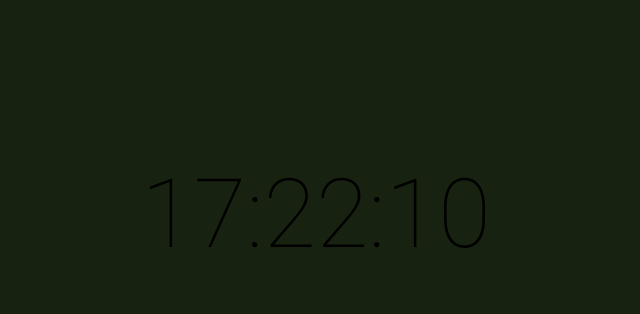
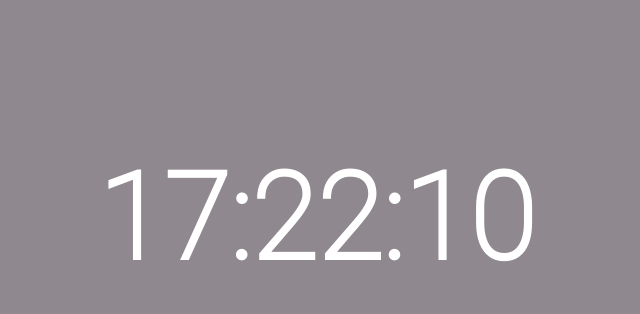
Before and after one commit to cybortybor/colorclock, a plain HTML site: page index.html in a window 1280 px wide. Shown: the part 206-520 px from the top of the page, without its empty margins (324-964 px from the left). Drawn offline with Linux system fonts and the light colour scheme.

Commit message:
Update index.html
new html

```diff
--- a/index.html
+++ b/index.html
@@ -3,7 +3,7 @@
 Created using JS Bin
 http://jsbin.com
 
-Copyright (c) 2021 by cybortybor (http://jsbin.com/xeyimuj/4/edit)
+Copyright (c) 2021 by cybortybor (http://jsbin.com/xeyimuj/5/edit)
 
 Released under the MIT license: http://jsbin.mit-license.org
 -->
@@ -29,9 +29,9 @@ html, body {
   text-align: center;
   position: relative;
   top: 50%;
-  font-family: 'Heebo', sans-serif;
-  font-size: 96px;
-  margin-top: -48px;
+  font: 700 120px 'Heebo', sans-serif;
+  margin-top: -60px;
+  color: white;
 }
 
 </style>
@@ -57,7 +57,7 @@ html, body {
   }
 
   var clockFace = hours + ':' + minutes + ':' + seconds;
-  var hexColor = '#' + hours + minutes + seconds;
+  var hexColor = '#' + seconds + hours;
 
   document.getElementById('clock').innerHTML = clockFace;
   document.body.style.background = hexColor;
```
